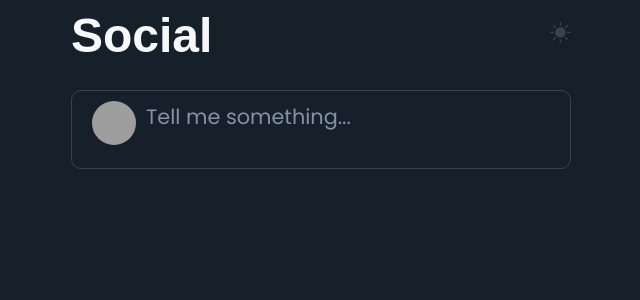
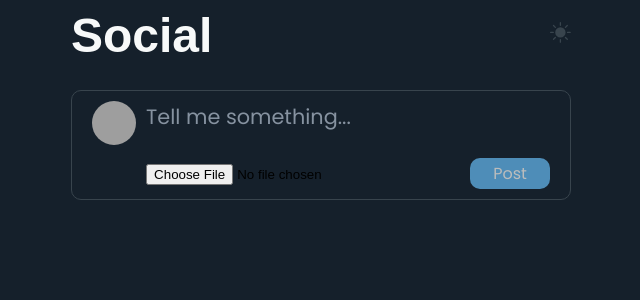
Before and after one commit to cateruu/social-app, a Next.js app: page / in a window 1280 px wide. Shown: the top 300 px of the page, without its empty margins (319-959 px from the left). Built offline with nearby package versions, Linux system fonts and the light colour scheme; grey boxes are pictures that could not be loaded; a web font is replaced by a local one.

Commit message:
post button

```diff
--- a/components/PostInput/PostInput.module.css
+++ b/components/PostInput/PostInput.module.css
@@ -38,7 +38,31 @@
 
 .text:focus {
   border-bottom: 1px solid var(--border-color);
-  margin-bottom: 10px;
+}
+
+.buttons {
+  display: flex;
+  justify-content: space-between;
+  align-items: center;
+}
+
+.button {
+  background-color: var(--blue-bg);
+  border-radius: 10px;
+  padding: 3px 20px;
+  width: 80px;
+  outline: none;
+  border: none;
+  cursor: pointer;
+  color: var(--text-color);
+  font-family: 'Poppins', sans-serif;
+  font-size: 1rem;
+  text-align: center;
+}
+
+.fake {
+  filter: contrast(0.5);
+  cursor: not-allowed;
 }
 
 .light {
--- a/components/PostInput/PostInput.tsx
+++ b/components/PostInput/PostInput.tsx
@@ -1,4 +1,5 @@
 import { useContext, useState } from 'react';
+import { NextPage } from 'next';
 import Image from 'next/image';
 
 import { ThemeContext } from '../../store/theme-context';
@@ -6,8 +7,9 @@ import { ThemeContext } from '../../store/theme-context';
 import styles from './PostInput.module.css';
 
 import TextareaAutosize from 'react-textarea-autosize';
+import { BsCardImage } from 'react-icons/bs';
 
-const PostInput = () => {
+const PostInput: NextPage = () => {
   const themeCtx = useContext(ThemeContext);
 
   const [textInput, setTextInput] = useState<string>('');
@@ -30,12 +32,22 @@ const PostInput = () => {
       <div className={styles.textContainer}>
         <TextareaAutosize
           placeholder='Tell me something...'
+          maxRows={10}
           value={textInput}
           onChange={(e) => setTextInput(e.target.value)}
           className={`${styles.text} ${
             themeCtx.theme === 'light' ? styles.lightText : null
           }`}
         />
+        <div className={styles.buttons}>
+          <div className={styles.inserts}>
+            <input type='file' />
+          </div>
+          {!textInput && (
+            <div className={`${styles.button} ${styles.fake}`}>Post</div>
+          )}
+          {textInput && <button className={styles.button}>Post</button>}
+        </div>
       </div>
     </section>
   );
```
